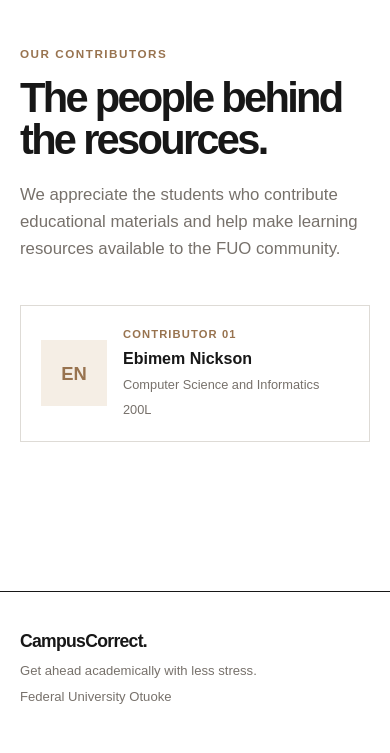
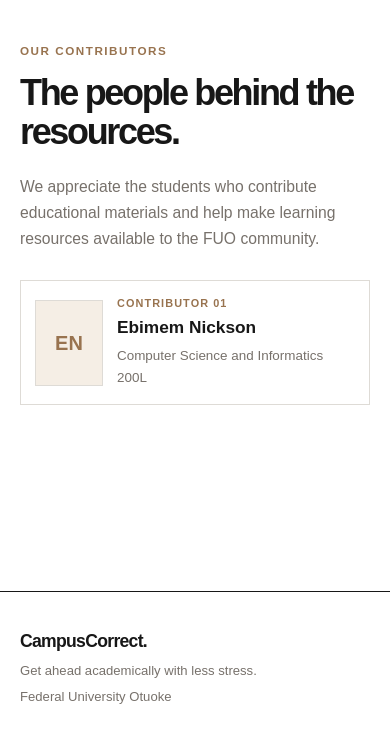
Before and after one commit to AgainBuilds/CampusCorrect, a FastAPI app: page /contributions in a window 390 px wide. Shown: the part 91-844 px from the top of the page. Run offline with FastAPI, Linux system fonts and the light colour scheme.

Commit message:
Update style.css

```diff
--- a/app/static/style.css
+++ b/app/static/style.css
@@ -1,8 +1,3 @@
-
-/* =========================================================
-   CAMPUSCORRECT
-   White background | Black typography | Kraft buttons
-========================================================= */
 
 :root {
     --paper: #ffffff;
@@ -75,10 +70,7 @@ button {
     padding-right: max(24px, calc((100% - var(--page-width)) / 2));
 }
 
-
-/* =========================================================
-   HEADER
-========================================================= */
+/* HEADER */
 
 .site-header {
     min-height: 78px;
@@ -126,10 +118,7 @@ button {
     color: var(--ink);
 }
 
-
-/* =========================================================
-   PAGE LOADER
-========================================================= */
+/* PAGE LOADER */
 
 .page-loader {
     position: fixed;
@@ -190,19 +179,11 @@ button {
 }
 
 @keyframes loader-progress {
-    from {
-        transform: translateX(-110%);
-    }
-
-    to {
-        transform: translateX(260%);
-    }
+    from { transform: translateX(-110%); }
+    to { transform: translateX(260%); }
 }
 
-
-/* =========================================================
-   SHARED TEXT
-========================================================= */
+/* SHARED TEXT */
 
 .eyebrow {
     margin: 0 0 13px;
@@ -219,10 +200,7 @@ button {
     color: var(--muted);
 }
 
-
-/* =========================================================
-   HOMEPAGE INTRO
-========================================================= */
+/* HOMEPAGE INTRO */
 
 .home-intro {
     padding-top: 100px;
@@ -250,10 +228,7 @@ button {
     font-size: 1.02rem;
 }
 
-
-/* =========================================================
-   HOMEPAGE SECTIONS
-========================================================= */
+/* HOMEPAGE SECTIONS */
 
 .academic-selection,
 .programme-section {
@@ -281,10 +256,7 @@ button {
     font-size: .78rem;
 }
 
-
-/* =========================================================
-   LEVEL GRID
-========================================================= */
+/* LEVEL GRID */
 
 .level-grid {
     display: grid;
@@ -332,10 +304,7 @@ button {
     text-align: right;
 }
 
-
-/* =========================================================
-   PROGRAMMES
-========================================================= */
+/* PROGRAMMES */
 
 .programme-section {
     border-top: 1px solid var(--line);
@@ -378,10 +347,7 @@ button {
     font-size: .8rem;
 }
 
-
-/* =========================================================
-   CONTRIBUTION SECTION
-========================================================= */
+/* CONTRIBUTION SECTION */
 
 .contribution-section {
     display: flex;
@@ -435,10 +401,7 @@ button {
     background: var(--paper);
 }
 
-
-/* =========================================================
-   ACADEMIC PAGES
-========================================================= */
+/* ACADEMIC PAGES */
 
 .academic-page {
     max-width: 1168px;
@@ -529,10 +492,7 @@ button {
     font-size: 1.25rem;
 }
 
-
-/* =========================================================
-   COURSE DIRECTORY
-========================================================= */
+/* COURSE DIRECTORY */
 
 .academic-section-heading {
     display: flex;
@@ -625,10 +585,7 @@ button {
     color: var(--muted);
 }
 
-
-/* =========================================================
-   INDIVIDUAL COURSE PAGE
-========================================================= */
+/* INDIVIDUAL COURSE PAGE */
 
 .course-hero {
     padding: 20px 0 45px;
@@ -723,10 +680,7 @@ button {
     font-size: .9rem;
 }
 
-
-/* =========================================================
-   TEXTBOOKS AND PAST QUESTIONS
-========================================================= */
+/* MATERIALS */
 
 .material-list {
     border-top: 1px solid var(--line);
@@ -764,10 +718,7 @@ button {
     color: var(--kraft-dark);
 }
 
-
-/* =========================================================
-   EXISTING COURSE CONTRIBUTORS
-========================================================= */
+/* EXISTING CONTRIBUTORS */
 
 .contributor-list {
     border-top: 1px solid var(--line);
@@ -807,10 +758,7 @@ button {
     color: var(--kraft-dark);
 }
 
-
-/* =========================================================
-   EXISTING FORMS
-========================================================= */
+/* FORMS */
 
 .form-container {
     width: 100%;
@@ -854,10 +802,7 @@ button {
     border-color: var(--kraft-dark);
 }
 
-
-/* =========================================================
-   PLEDGE
-========================================================= */
+/* PLEDGE */
 
 .pledge-page {
     width: min(750px, calc(100% - 48px));
@@ -887,10 +832,7 @@ button {
     gap: 12px;
 }
 
-
-/* =========================================================
-   ALERTS
-========================================================= */
+/* ALERTS */
 
 .alert {
     padding: 15px 18px;
@@ -907,10 +849,7 @@ button {
     border-left: 4px solid #a33b32;
 }
 
-
-/* =========================================================
-   FOOTER
-========================================================= */
+/* FOOTER */
 
 .site-footer {
     padding-top: 35px;
@@ -932,10 +871,7 @@ button {
     font-size: .82rem;
 }
 
-
-/* =========================================================
-   UPLOAD PAGE
-========================================================= */
+/* UPLOAD PAGE */
 
 .upload-page {
     width: min(760px, calc(100% - 48px));
@@ -1030,10 +966,7 @@ button {
     font-size: .9rem;
 }
 
-
-/* =========================================================
-   ABOUT PAGE AND CONTRIBUTIONS PAGE
-========================================================= */
+/* ABOUT AND CONTRIBUTIONS */
 
 .simple-page {
     width: min(900px, calc(100% - 48px));
@@ -1056,68 +989,80 @@ button {
     font-size: 1.05rem;
 }
 
+/* CONTRIBUTOR CARDS — FIXED */
 
-/* =========================================================
-   CONTRIBUTOR CARDS
-========================================================= */
+.contributions-page {
+    width: min(900px, calc(100% - 48px));
+    max-width: 900px;
+    margin: 0 auto;
+    padding: 56px 0 88px;
+}
 
 .contributors-grid {
     display: grid;
-    grid-template-columns: repeat(
-        auto-fit,
-        minmax(230px, 1fr)
-    );
-    gap: 18px;
-    margin-top: 42px;
+    grid-template-columns: minmax(0, 1fr);
+    gap: 16px;
+    width: 100%;
+    margin: 36px 0 0;
 }
 
-.contributor-card {
+.contributions-page .contributor-card {
     display: flex;
+    flex-direction: row;
     align-items: center;
-    gap: 16px;
+    justify-content: flex-start;
+    gap: 18px;
+    width: 100%;
     min-width: 0;
-    padding: 20px;
+    padding: 18px;
     border: 1px solid var(--line);
+    background: #fff;
+    text-align: left;
 }
 
-.contributor-avatar {
-    flex: 0 0 66px;
-    width: 66px;
-    height: 66px;
+.contributions-page .contributor-avatar {
     display: grid;
+    flex: 0 0 76px;
+    width: 76px;
+    height: 96px;
+    min-width: 76px;
     place-items: center;
     overflow: hidden;
+    border: 1px solid var(--line);
     background: var(--kraft-light);
     color: var(--kraft-dark);
-    font-size: 1.15rem;
+    font-size: 1.25rem;
     font-weight: 900;
 }
 
-.contributor-card h2 {
-    margin: 0;
-    font-size: 1rem;
-    line-height: 1.3;
+.contributions-page .contributor-info {
+    flex: 1 1 auto;
+    min-width: 0;
 }
 
-.contributor-card p {
-    margin: 5px 0 0;
-    color: var(--muted);
-    font-size: .8rem;
-}
-
-.contributor-number {
+.contributions-page .contributor-number {
     display: block;
-    margin-bottom: 5px;
+    margin: 0 0 5px;
     color: var(--kraft-dark);
-    font-size: .7rem;
+    font-size: .68rem;
     font-weight: 900;
     letter-spacing: .1em;
 }
 
+.contributions-page .contributor-info h2 {
+    margin: 0 0 7px;
+    font-size: 1.08rem;
+    line-height: 1.25;
+}
 
-/* =========================================================
-   RESPONSIVE DESIGN
-========================================================= */
+.contributions-page .contributor-info p {
+    margin: 3px 0;
+    color: var(--muted);
+    font-size: .84rem;
+    line-height: 1.45;
+}
+
+/* RESPONSIVE DESIGN */
 
 @media (max-width: 700px) {
 
@@ -1131,8 +1076,6 @@ button {
         padding-left: 20px;
         padding-right: 20px;
     }
-
-    /* MOBILE NAVIGATION */
 
     .site-header {
         min-height: 68px;
@@ -1153,8 +1096,6 @@ button {
     .header-links a {
         font-size: .8rem;
     }
-
-    /* HOMEPAGE */
 
     .home-intro {
         padding-top: 70px;
@@ -1187,8 +1128,6 @@ button {
         padding-bottom: 45px;
     }
 
-    /* ACADEMIC PAGES */
-
     .academic-page {
         padding-top: 30px;
         padding-bottom: 60px;
@@ -1204,8 +1143,6 @@ button {
         flex-direction: column;
         gap: 8px;
     }
-
-    /* COURSE DIRECTORY */
 
     .course-item {
         align-items: flex-start;
@@ -1230,8 +1167,6 @@ button {
         padding: 35px 0;
     }
 
-    /* MATERIALS */
-
     .material-item {
         align-items: flex-start;
         flex-direction: column;
@@ -1245,8 +1180,6 @@ button {
     .form-container {
         padding: 20px;
     }
-
-    /* UPLOAD PAGE */
 
     .upload-page {
         width: calc(100% - 40px);
@@ -1266,18 +1199,45 @@ button {
         width: 100%;
     }
 
-    /* ABOUT AND CONTRIBUTIONS */
-
     .simple-page {
         width: calc(100% - 40px);
         padding: 45px 0 70px;
     }
+
+    .contributions-page {
+        width: calc(100% - 40px);
+        padding: 42px 0 68px;
+    }
+
+    .contributions-page > h1 {
+        font-size: clamp(2.25rem, 9vw, 3.4rem);
+        line-height: 1.08;
+        overflow-wrap: break-word;
+    }
+
+    .contributions-page > .page-intro {
+        font-size: .98rem;
+        line-height: 1.65;
+    }
+
+    .contributions-page .contributors-grid {
+        margin-top: 28px;
+    }
+
+    .contributions-page .contributor-card {
+        gap: 14px;
+        padding: 14px;
+    }
+
+    .contributions-page .contributor-avatar {
+        flex-basis: 68px;
+        width: 68px;
+        height: 86px;
+        min-width: 68px;
+    }
 }
 
-
-/* =========================================================
-   SMALL MOBILE SCREENS
-========================================================= */
+/* SMALL MOBILE */
 
 @media (max-width: 380px) {
 
@@ -1312,4 +1272,16 @@ button {
     .upload-field select {
         font-size: .9rem;
     }
+
+    .contributions-page .contributor-card {
+        gap: 11px;
+        padding: 11px;
+    }
+
+    .contributions-page .contributor-avatar {
+        flex-basis: 60px;
+        width: 60px;
+        height: 76px;
+        min-width: 60px;
+    }
 }
```
